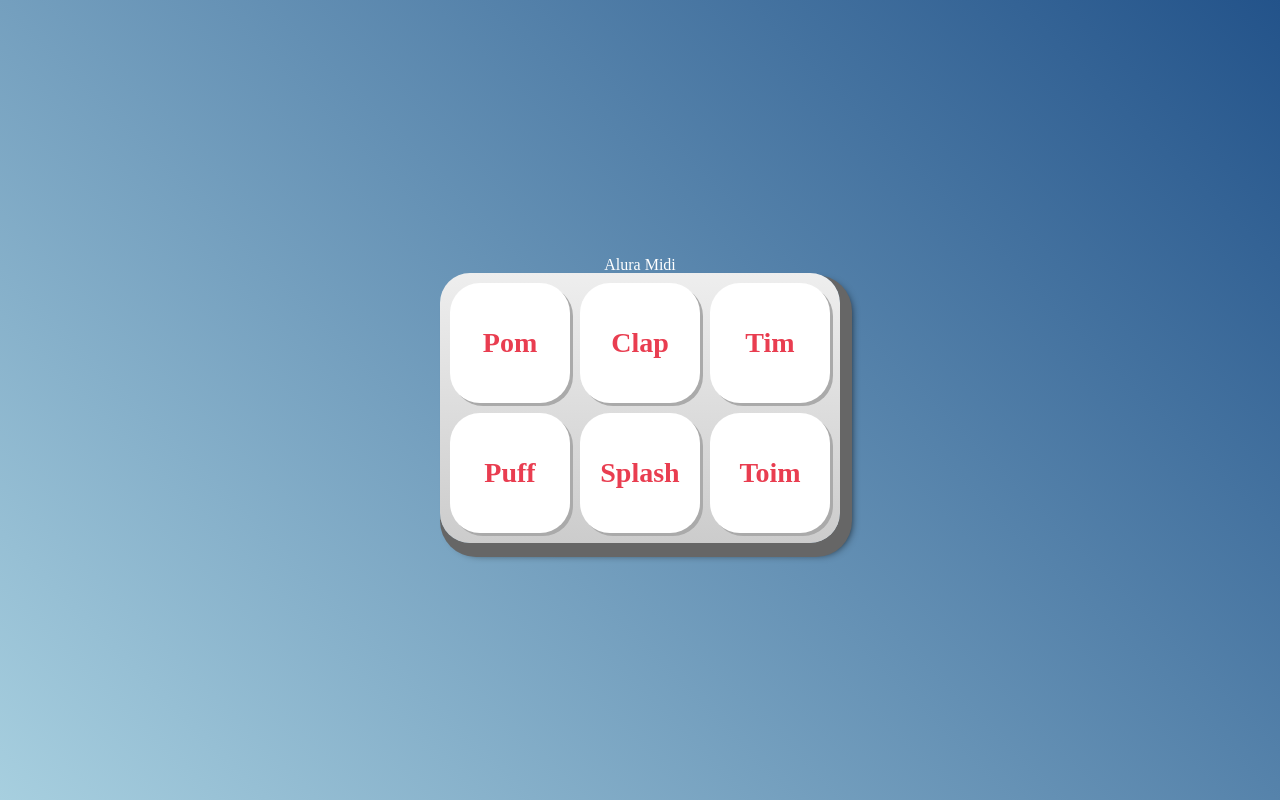
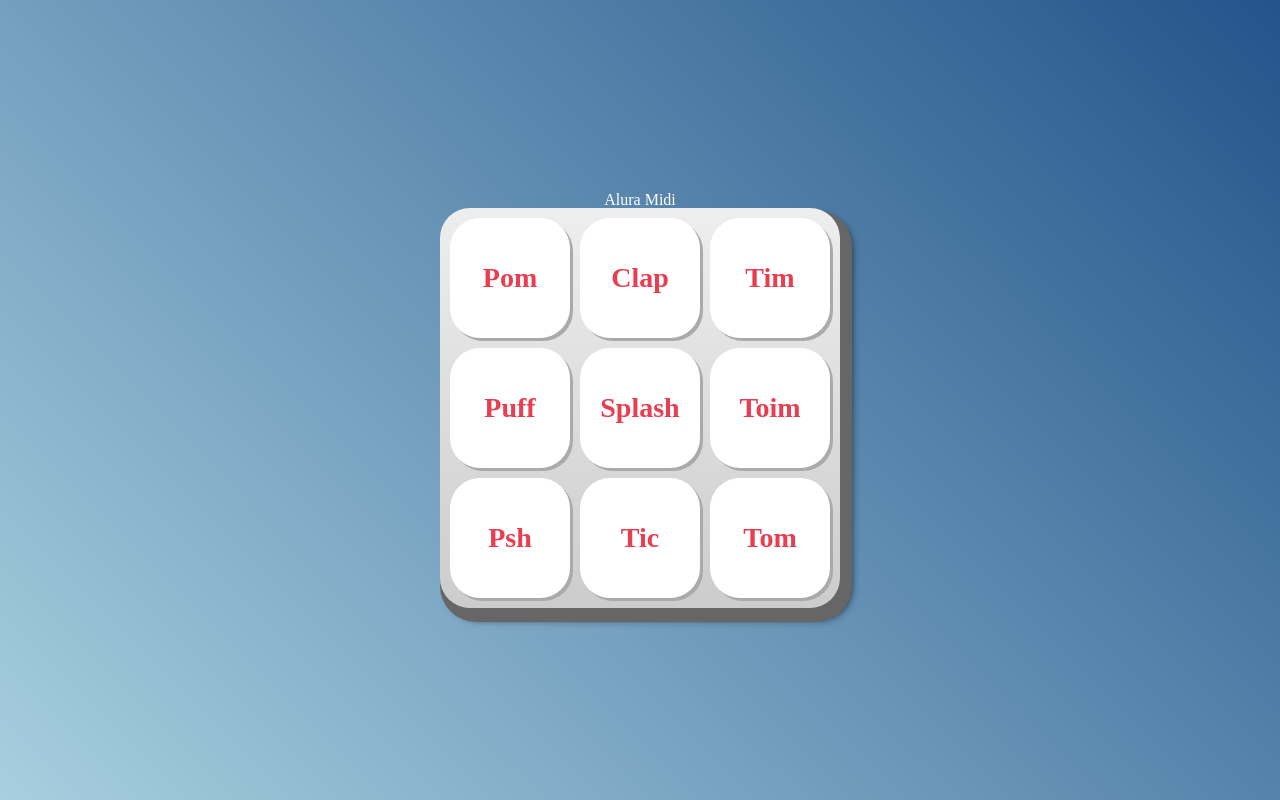
Before and after one commit to leticiadocrime/alura-midi, a plain HTML site: page index.html in a window 1280 px wide. Drawn offline with Linux system fonts and the light colour scheme.

Commit message:
Update index.html

```diff
--- a/index.html
+++ b/index.html
@@ -29,6 +29,11 @@
         <button class="tecla tecla_splash">Splash</button>
         <button class="tecla tecla_toim">Toim</button>
 
+        <button class="tecla tecla_psh">Psh</button>
+        <button class="tecla tecla_tic">Tic</button>
+        <button class="tecla tecla_tom">Tom</button>
+    </section>
+
     <audio scr="sounds/keyq.wav" id="som_tecla_pom"></audio>
     <audio src="sounds/keyq.wav" id="som_tecla_pom"></audio>
     <audio src="sounds/keyw.wav" id="som_tecla_clap"></audio>
```
